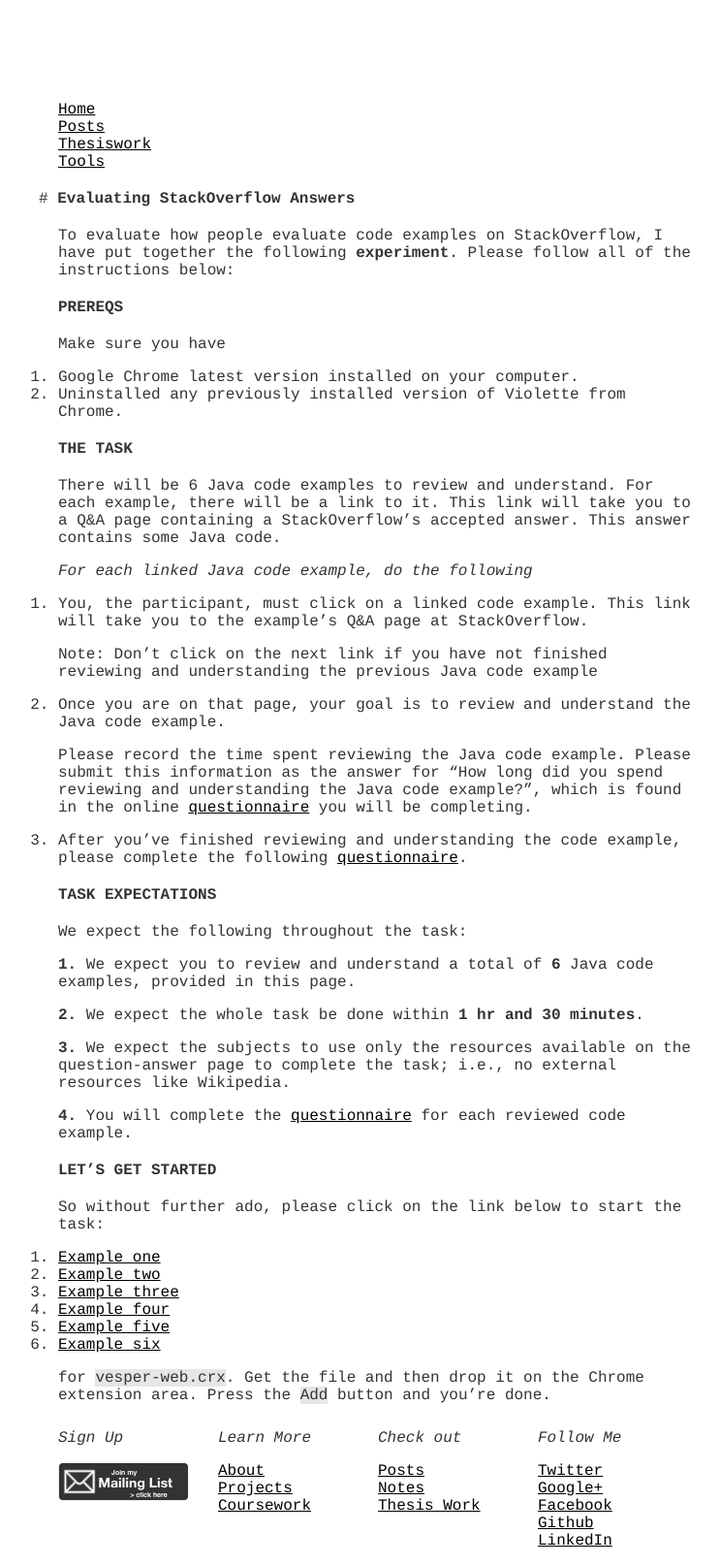
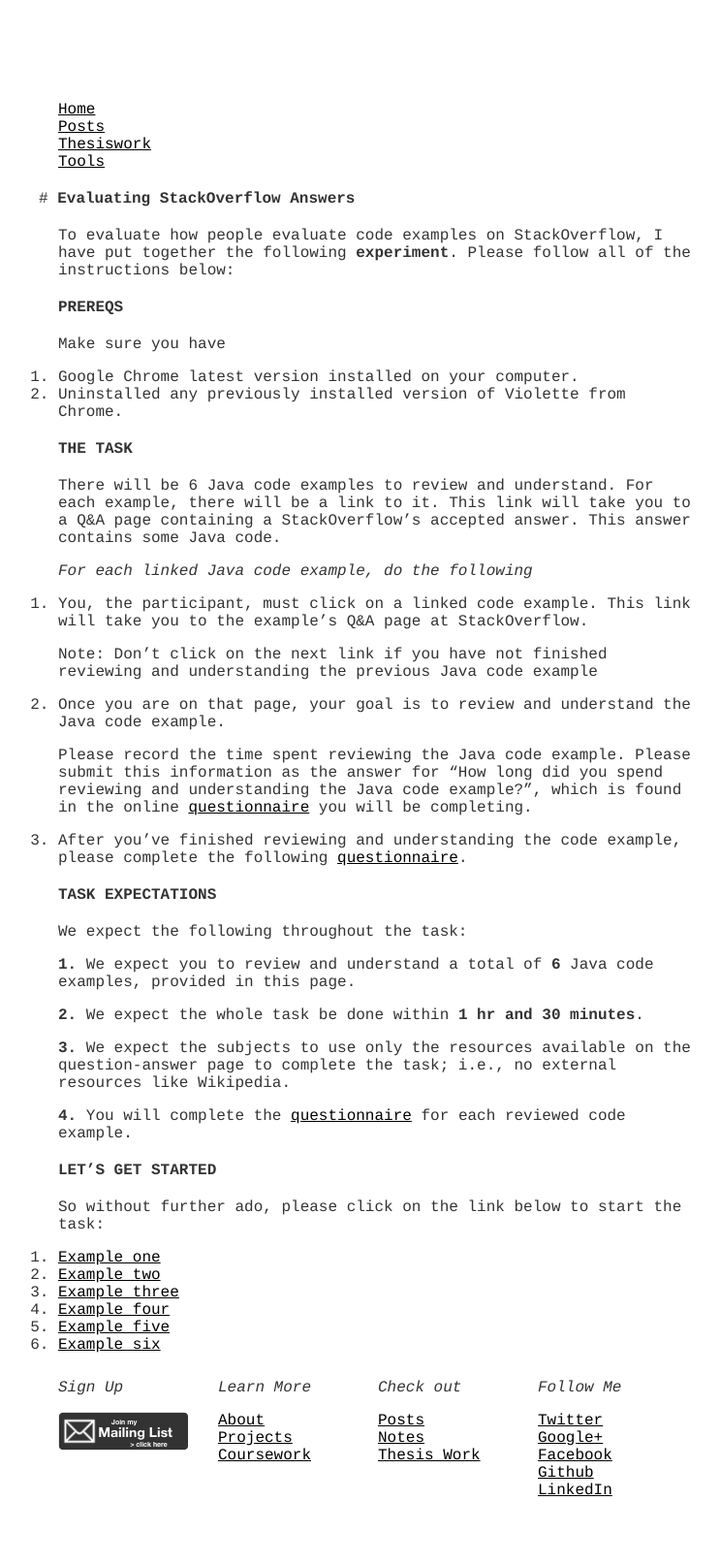
Before and after one commit to hsanchez/hsanchez.github.io, a Jekyll site: the page built from posts/thesiswork/tools/_posts/2015-01-27-evaluate-answer.md, in a window 1280 px wide. Shown: the whole page at 97% size, without its empty margins (250-993 px from the left). Built offline with Jekyll 4.4.1, drawn with Linux system fonts in a browser that asks for light colours; Markdown is read by kramdown in place of the engine named in the settings; after the commit the page ends 1562 px from its top, so only the background shows below that.

Commit message:
update page without violette

```diff
--- a/posts/thesiswork/tools/_posts/2015-01-27-evaluate-answer.md
+++ b/posts/thesiswork/tools/_posts/2015-01-27-evaluate-answer.md
@@ -69,9 +69,3 @@ So without further ado, please click on the link below to start the task:
 4. <a href="http://stackoverflow.com/questions/12560246/how-to-add-a-push-notification-in-my-own-android-app#12560639" target="_blank">Example four</a>
 5. <a href="http://stackoverflow.com/questions/24176493/guice-dynamic-inject-with-custom-annotation" target="_blank">Example five</a>
 6. <a href="http://stackoverflow.com/questions/3682587/split-string-of-varying-length-using-regex/3685197#3685197" target="_blank">Example six</a>
-
-
-
-[^1]: Open Google Chrome and on the Url bar type `chrome://extensions`. Look
-for `vesper-web.crx`. Get the file and then drop it on the Chrome extension
-area. Press the `Add` button and you're done.
```
